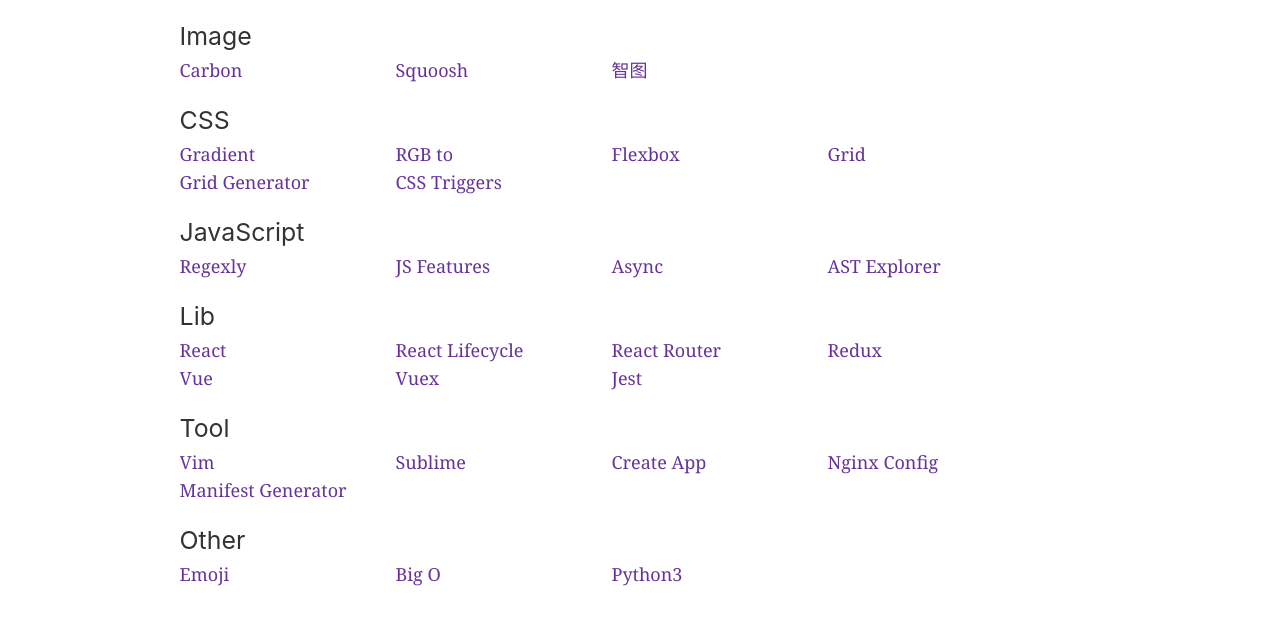
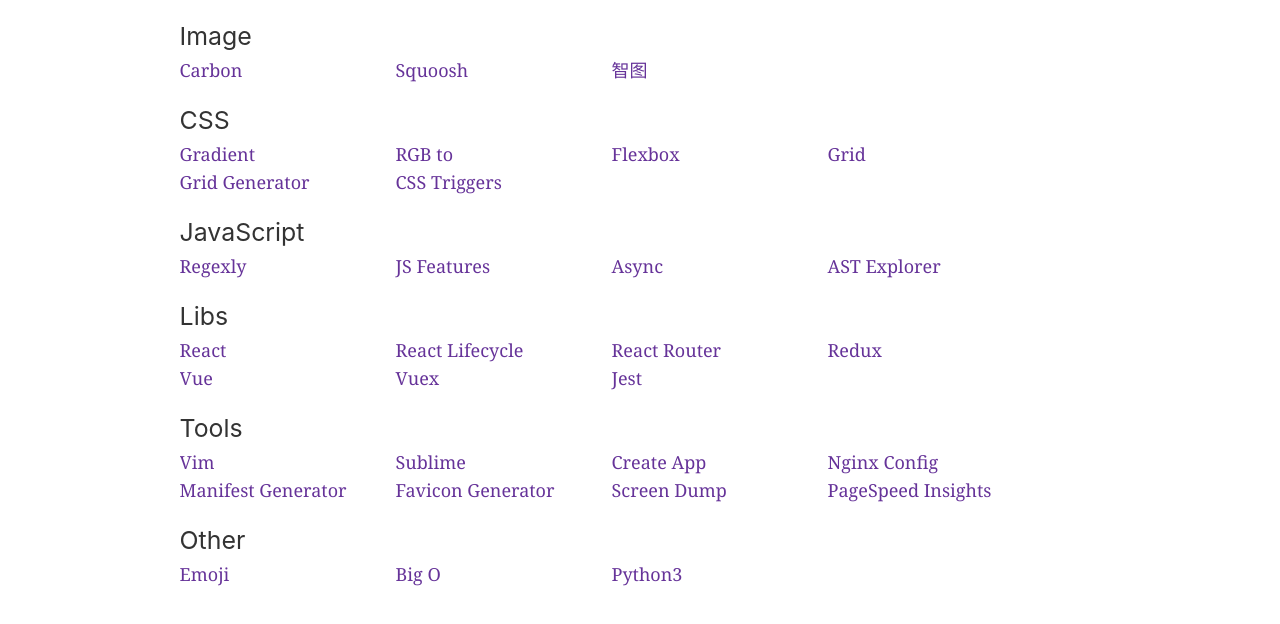
Before and after one commit to uniquexiaobai/hao, a Gatsby site: page / in a window 1280 px wide. Shown: the part 100-724 px from the top of the page. Built offline with nearby package versions, Linux system fonts and the light colour scheme; Gatsby itself is replaced by a stand-in of ours.

Commit message:
support offline

```diff
--- a/gatsby-config.js
+++ b/gatsby-config.js
@@ -27,8 +27,6 @@
         icon: `src/images/gatsby-icon.png`, // This path is relative to the root of the site.
       },
     },
-    // this (optional) plugin enables Progressive Web App + Offline functionality
-    // To learn more, visit: https://gatsby.dev/offline
-    // `gatsby-plugin-offline`,
+    `gatsby-plugin-offline`,
   ],
 }
--- a/src/pages/index.js
+++ b/src/pages/index.js
@@ -20,7 +20,7 @@
                 name: '智图',
                 url: 'https://zhitu.isux.us/',
             },
-        ]
+        ],
     },
     {
         title: 'CSS',
@@ -49,7 +49,7 @@
                 name: 'CSS Triggers',
                 url: 'https://csstriggers.com/',
             },
-        ]
+        ],
     },
     {
         title: 'JavaScript',
@@ -71,10 +71,10 @@
                 name: 'AST Explorer',
                 url: 'https://astexplorer.net/',
             },
-        ]
+        ],
     },
     {
-        title: 'Lib',
+        title: 'Libs',
         list: [
             {
                 name: 'React',
@@ -82,7 +82,8 @@
             },
             {
                 name: 'React Lifecycle',
-                url: 'http://projects.wojtekmaj.pl/react-lifecycle-methods-diagram/',
+                url:
+                    'http://projects.wojtekmaj.pl/react-lifecycle-methods-diagram/',
             },
             {
                 name: 'React Router',
@@ -104,10 +105,10 @@
                 name: 'Jest',
                 url: 'https://devhints.io/jest',
             },
-        ]
+        ],
     },
     {
-        title: 'Tool',
+        title: 'Tools',
         list: [
             {
                 name: 'Vim',
@@ -129,7 +130,19 @@
                 name: 'Manifest Generator',
                 url: 'https://tomitm.github.io/appmanifest/',
             },
-        ]
+            {
+                name: 'Favicon Generator',
+                url: 'https://favicon.io/favicon-generator/',
+            },
+            {
+                name: 'Screen Dump',
+                url: 'https://screendump.techulus.com/',
+            },
+            {
+                name: 'PageSpeed Insights',
+                url: 'https://developers.google.com/speed/pagespeed/insights/',
+            },
+        ],
     },
     {
         title: 'Other',
@@ -146,7 +159,7 @@
                 name: 'Python3',
                 url: 'https://www.pythonsheets.com/index.html',
             },
-        ]
+        ],
     },
 ]
 
@@ -159,7 +172,7 @@
                 <div key={card.title} className="card">
                     <h3>{card.title}</h3>
                     <div className="list">
-                        {card.list.map((item) => (
+                        {card.list.map(item => (
                             <a href={item.url} className="item">
                                 {item.name}
                             </a>
```
